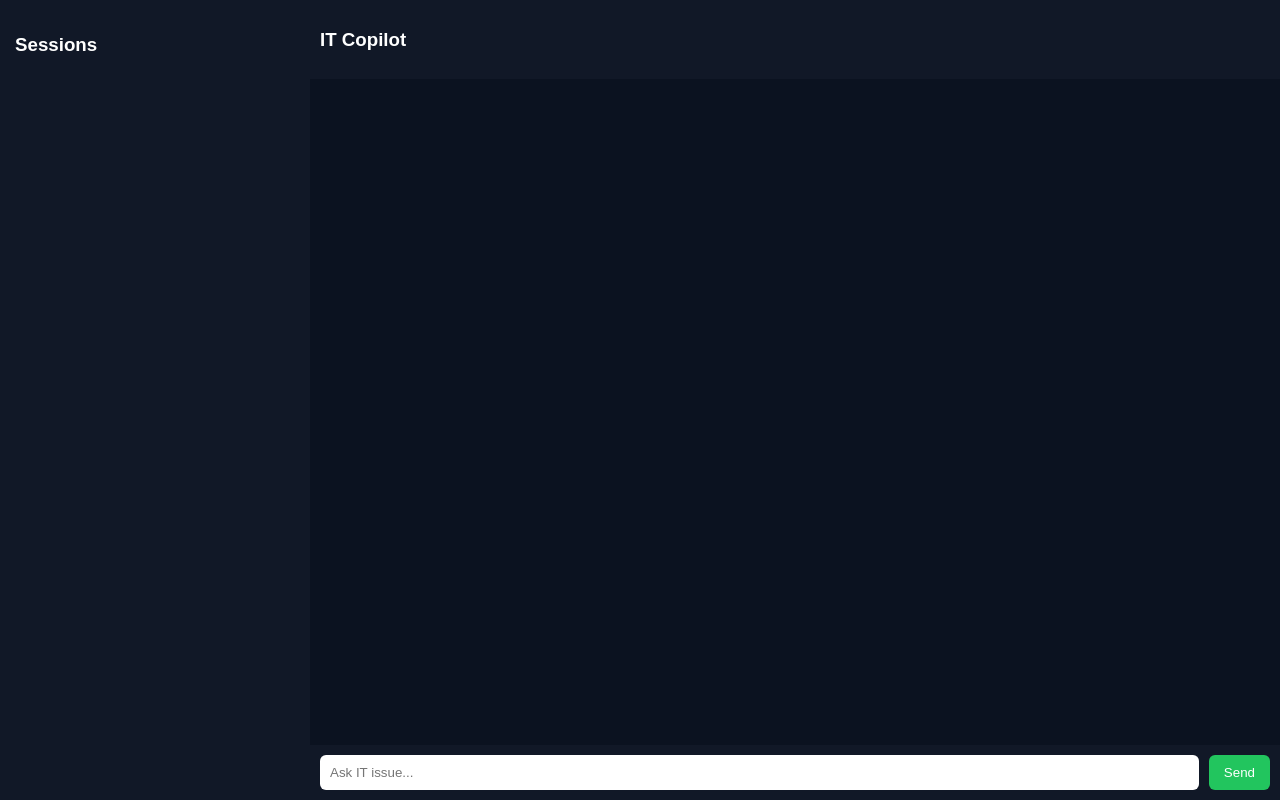
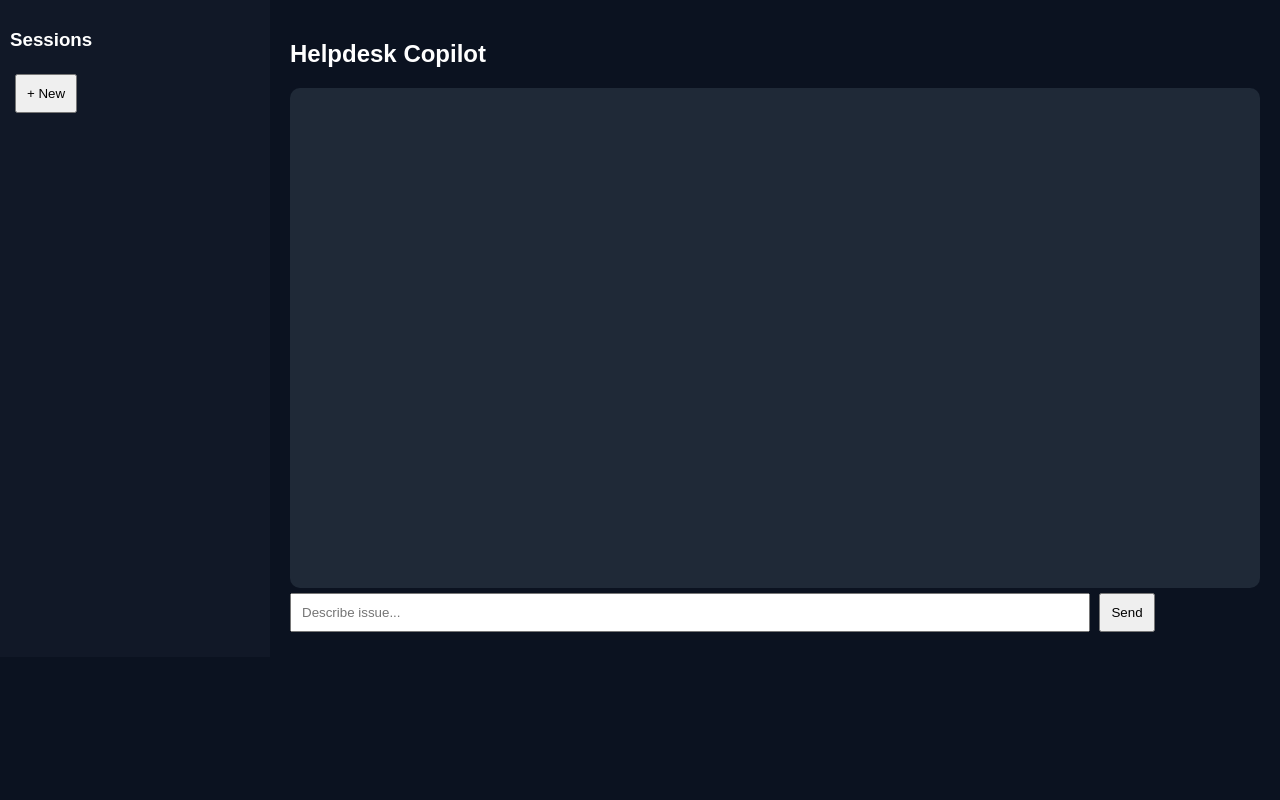
Before and after one commit to bgrider1984/it-ai-tool, a Flask app: page / in a window 1280 px wide. Run offline with Flask 3, Linux system fonts and the light colour scheme; data that the repository does not hold is empty.

Commit message:
Update dashboard.html

```diff
--- a/templates/dashboard.html
+++ b/templates/dashboard.html
@@ -1,186 +1,118 @@
 <!DOCTYPE html>
 <html>
 <head>
-<meta charset="UTF-8">
-<title>IT Copilot Dashboard v2</title>
+<title>Helpdesk Copilot</title>
 
 <style>
-body {
-    margin:0;
-    font-family: Arial;
-    background:#0b1220;
-    color:white;
-    display:flex;
-    height:100vh;
-}
+body { display:flex; margin:0; font-family:Arial; background:#0b1220; color:white; }
+.sidebar { width:250px; background:#111827; padding:10px; }
+.main { flex:1; padding:20px; }
+.chat { height:60vh; overflow:auto; background:#1f2937; padding:10px; border-radius:10px; }
+.msg { margin:8px 0; padding:10px; border-radius:8px; }
+.user { background:#2563eb; }
+.bot { background:#374151; }
+input { width:80%; padding:10px; }
+button { padding:10px; margin:5px; cursor:pointer; }
+.session { background:#1f2937; padding:5px; margin:5px 0; cursor:pointer; }
+</style>
 
-/* SIDEBAR */
-.sidebar {
-    width:280px;
-    background:#111827;
-    padding:15px;
-    overflow-y:auto;
-}
-
-.session {
-    padding:10px;
-    margin:5px 0;
-    background:#1f2937;
-    border-radius:6px;
-    cursor:pointer;
-}
-
-.session:hover {
-    background:#374151;
-}
-
-/* MAIN */
-.main {
-    flex:1;
-    display:flex;
-    flex-direction:column;
-}
-
-.header {
-    padding:10px;
-    background:#111827;
-}
-
-#chat {
-    flex:1;
-    overflow-y:auto;
-    padding:15px;
-}
-
-.msg {
-    margin:10px 0;
-    padding:10px;
-    border-radius:8px;
-    max-width:70%;
-}
-
-.user { background:#2563eb; margin-left:auto; }
-.bot { background:#374151; }
-
-.input-area {
-    display:flex;
-    padding:10px;
-    background:#111827;
-}
-
-input {
-    flex:1;
-    padding:10px;
-    border:none;
-    border-radius:6px;
-}
-
-button {
-    margin-left:10px;
-    padding:10px 15px;
-    background:#22c55e;
-    border:none;
-    border-radius:6px;
-    color:white;
-    cursor:pointer;
-}
-</style>
 </head>
-
 <body>
 
 <div class="sidebar">
-    <h3>Sessions</h3>
-    <div id="sessions"></div>
+<h3>Sessions</h3>
+<button onclick="newSession()">+ New</button>
+<div id="sessions"></div>
 </div>
 
 <div class="main">
+<h2>Helpdesk Copilot</h2>
 
-<div class="header">
-    <h3>IT Copilot</h3>
-</div>
+<div id="chat" class="chat"></div>
 
-<div id="chat"></div>
-
-<div class="input-area">
-    <input id="input" placeholder="Ask IT issue...">
-    <button onclick="send()">Send</button>
-</div>
+<input id="input" placeholder="Describe issue...">
+<button onclick="send()">Send</button>
 
 </div>
 
 <script>
 
-let currentSession = null;
+const chat = document.getElementById("chat");
 
 function add(text, cls){
-    const div = document.createElement("div");
-    div.className = "msg " + cls;
-    div.textContent = text;
-    document.getElementById("chat").appendChild(div);
+    const d = document.createElement("div");
+    d.className = "msg " + cls;
+    d.textContent = text;
+    chat.appendChild(d);
+    chat.scrollTop = chat.scrollHeight;
 }
 
-async function loadSessions(){
+async function send(){
+    const msg = input.value.trim();
+    if(!msg) return;
 
-    const res = await fetch("/sessions", {credentials:"include"});
-    const data = await res.json();
+    add(msg,"user");
+    input.value = "";
 
-    const container = document.getElementById("sessions");
-    container.innerHTML = "";
+    try{
+        const res = await fetch("/ask",{
+            method:"POST",
+            headers:{"Content-Type":"application/json"},
+            body:JSON.stringify({message:msg})
+        });
 
-    data.forEach(s => {
+        const data = await res.json();
+
+        add(data.response,"bot");
+        renderSessions(data.sessions);
+
+    }catch(e){
+        add("⚠ Server error","bot");
+        console.error(e);
+    }
+}
+
+async function renderSessions(sessions){
+    const box = document.getElementById("sessions");
+    box.innerHTML = "";
+
+    sessions.forEach(s=>{
         const div = document.createElement("div");
-        div.className = "session";
-        div.textContent = s.title;
-        div.onclick = () => loadSession(s.session_id);
-        container.appendChild(div);
+        div.className="session";
+        div.textContent = s.name || "Issue";
+
+        div.onclick = async ()=>{
+            await fetch("/switch_session",{
+                method:"POST",
+                headers:{"Content-Type":"application/json"},
+                body:JSON.stringify({sid:s.id})
+            });
+
+            loadChat(s.messages);
+        };
+
+        box.appendChild(div);
     });
 }
 
-async function loadSession(sid){
-
-    currentSession = sid;
-
-    const res = await fetch("/load_session/" + sid, {
-        credentials:"include"
-    });
-
-    const data = await res.json();
-
-    const chat = document.getElementById("chat");
-    chat.innerHTML = "";
-
-    data.forEach(m => {
-        add(m.message, m.role === "user" ? "user" : "bot");
+function loadChat(messages){
+    chat.innerHTML="";
+    messages.forEach(m=>{
+        add(m.text, m.role);
     });
 }
 
-async function send(){
-
-    const input = document.getElementById("input");
-    const msg = input.value;
-    input.value = "";
-
-    add(msg, "user");
-
-    const res = await fetch("/ask", {
-        method:"POST",
-        headers:{"Content-Type":"application/json"},
-        credentials:"include",
-        body: JSON.stringify({
-            message: msg,
-            session_id: currentSession
-        })
-    });
-
+async function newSession(){
+    const res = await fetch("/new_session",{method:"POST"});
     const data = await res.json();
-
-    add(data.response, "bot");
-
-    loadSessions();
+    renderSessions([data]);
+    chat.innerHTML="";
 }
 
-loadSessions();
+// ENTER KEY FIX
+input.addEventListener("keydown", e=>{
+    if(e.key==="Enter") send();
+});
 
 </script>
 
```
